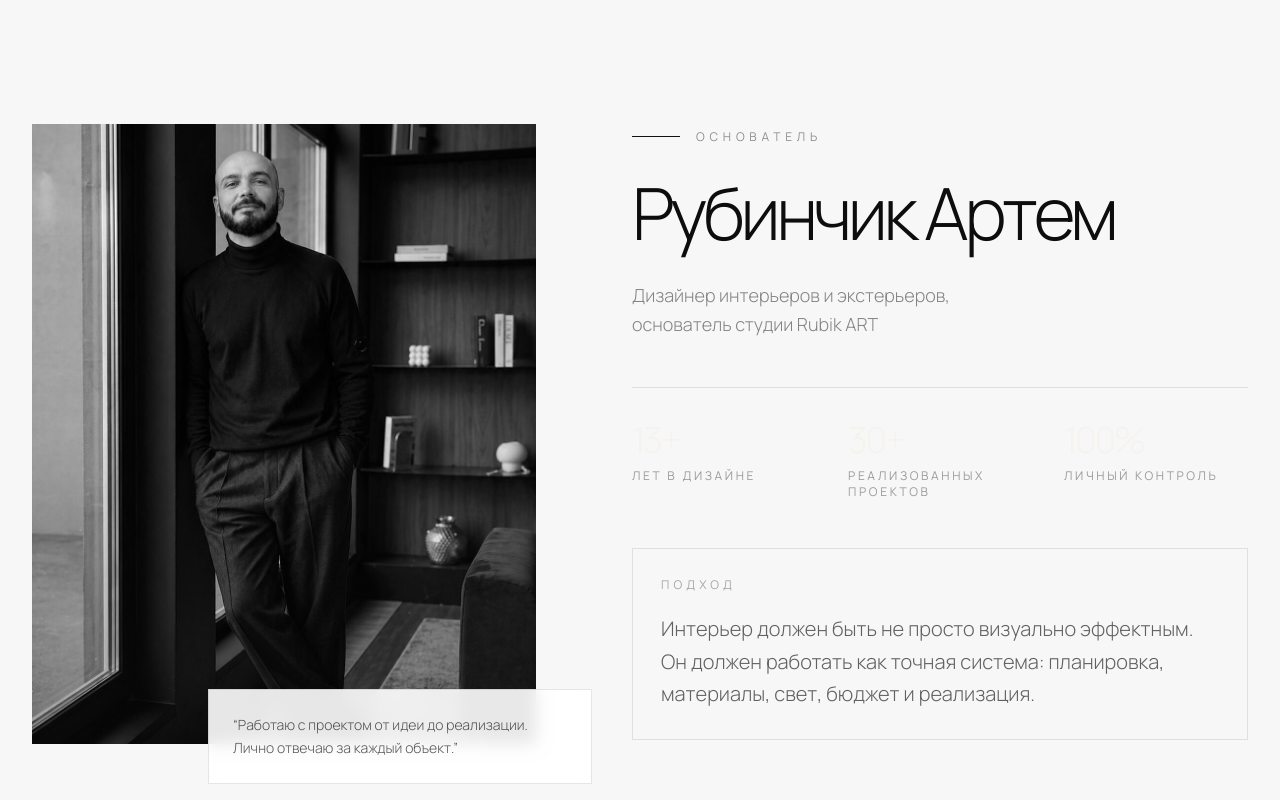
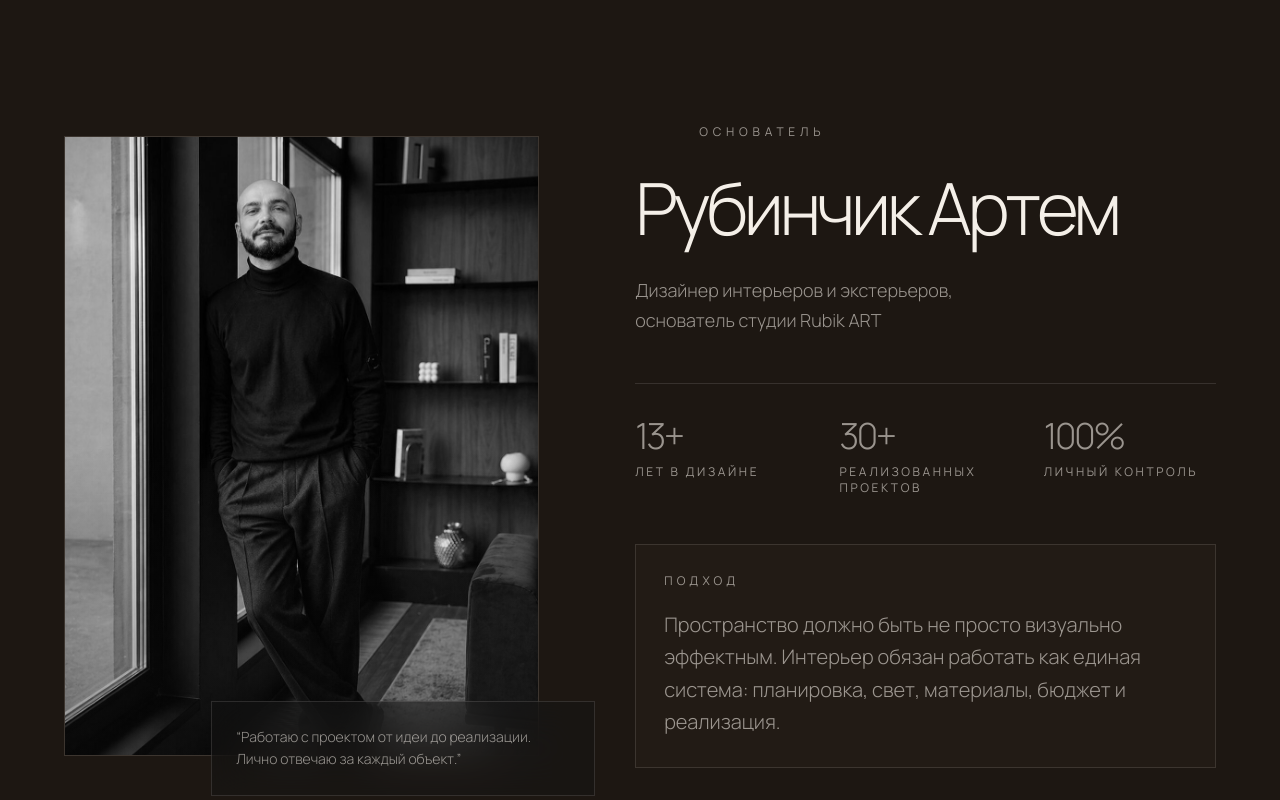
Before and after one commit to artrubinchik/DERZAi, a Next.js app: page / in a window 1280 px wide. Shown: the part 3720-4520 px from the top of the page. Built offline with nearby package versions, Linux system fonts and the light colour scheme; no server answers.

Commit message:
Refactor Founder component for better styling
Updated styles and structure in the Founder component to enhance visual consistency and improve readability.

```diff
--- a/components/Founder.tsx
+++ b/components/Founder.tsx
@@ -4,30 +4,35 @@ export default function Founder() {
   const { founder } = content;
 
   return (
-    <section className="bg-[#F7F7F7] py-24 text-[#0D0D0D] md:py-36">
-      <div className="mx-auto max-w-7xl px-5 md:px-8">
+    <section
+      className="section-soft py-24 text-main md:py-36"
+    >
+      <div className="mx-auto max-w-7xl px-6 md:px-12 lg:px-16">
         <div className="grid gap-16 md:grid-cols-[0.9fr_1.1fr] md:items-center md:gap-24">
+          {/* PHOTO */}
           <div className="relative">
-            <div className="relative h-[620px] overflow-hidden bg-[#E5E5E5]">
+            <div className="premium-card relative h-[620px] overflow-hidden">
               <img
                 src={founder.image}
                 alt={founder.name}
                 className="h-full w-full object-cover grayscale transition duration-700 hover:grayscale-0"
               />
-              <div className="absolute inset-0 bg-gradient-to-t from-black/30 via-transparent to-transparent" />
+
+              <div className="absolute inset-0 bg-gradient-to-t from-black/35 via-transparent to-transparent" />
             </div>
 
-            <div className="absolute -bottom-10 left-6 right-6 border border-black/10 bg-white/90 p-6 backdrop-blur md:-right-14 md:left-auto md:max-w-sm">
-              <p className="text-sm font-light leading-relaxed text-black/70">
+            <div className="absolute -bottom-10 left-6 right-6 border border-[var(--line)] bg-[rgba(20,20,20,0.45)] p-6 backdrop-blur-xl md:-right-14 md:left-auto md:max-w-sm">
+              <p className="text-sm font-light leading-relaxed text-[var(--text-main)]/78">
                 “{founder.quote}”
               </p>
             </div>
           </div>
 
+          {/* TEXT */}
           <div className="pt-8 md:pt-0">
             <div className="mb-8 flex items-center gap-4">
-              <div className="h-px w-12 bg-black" />
-              <span className="text-xs uppercase tracking-[0.4em] text-black/45">
+              <div className="h-px w-12 bg-[var(--text-main)]/50" />
+              <span className="text-xs uppercase tracking-[0.4em] text-muted">
                 Основатель
               </span>
             </div>
@@ -36,31 +41,35 @@ export default function Founder() {
               {founder.name}
             </h2>
 
-            <p className="mt-8 max-w-xl whitespace-pre-line text-lg font-light leading-relaxed text-black/50">
+            <p className="mt-8 max-w-xl whitespace-pre-line text-lg font-light leading-relaxed text-muted">
               {founder.role}
             </p>
 
-            <div className="mt-12 grid gap-8 border-t border-black/10 pt-8 sm:grid-cols-3">
+            {/* STATS */}
+            <div className="mt-12 grid gap-8 border-t border-[var(--line)] pt-8 sm:grid-cols-3">
               {founder.stats.map((stat, i) => (
                 <div key={i}>
                   <p className="text-4xl font-light tracking-[-0.06em]">
                     {stat.value}
                   </p>
-                  <p className="mt-2 text-xs uppercase tracking-[0.22em] text-black/40">
+
+                  <p className="mt-2 text-xs uppercase tracking-[0.22em] text-muted">
                     {stat.label}
                   </p>
                 </div>
               ))}
             </div>
 
-            <div className="mt-12 border border-black/10 p-7">
-              <p className="text-xs uppercase tracking-[0.35em] text-black/35">
+            {/* APPROACH */}
+            <div className="premium-card mt-12 p-7">
+              <p className="text-xs uppercase tracking-[0.35em] text-muted">
                 Подход
               </p>
-              <p className="mt-5 max-w-2xl text-xl font-light leading-relaxed text-black/65">
-                Интерьер должен быть не просто визуально эффектным. Он должен
-                работать как точная система: планировка, материалы, свет,
-                бюджет и реализация.
+
+              <p className="mt-5 max-w-2xl text-xl font-light leading-relaxed text-muted">
+                Пространство должно быть не просто визуально эффектным.
+                Интерьер обязан работать как единая система:
+                планировка, свет, материалы, бюджет и реализация.
               </p>
             </div>
           </div>
```
